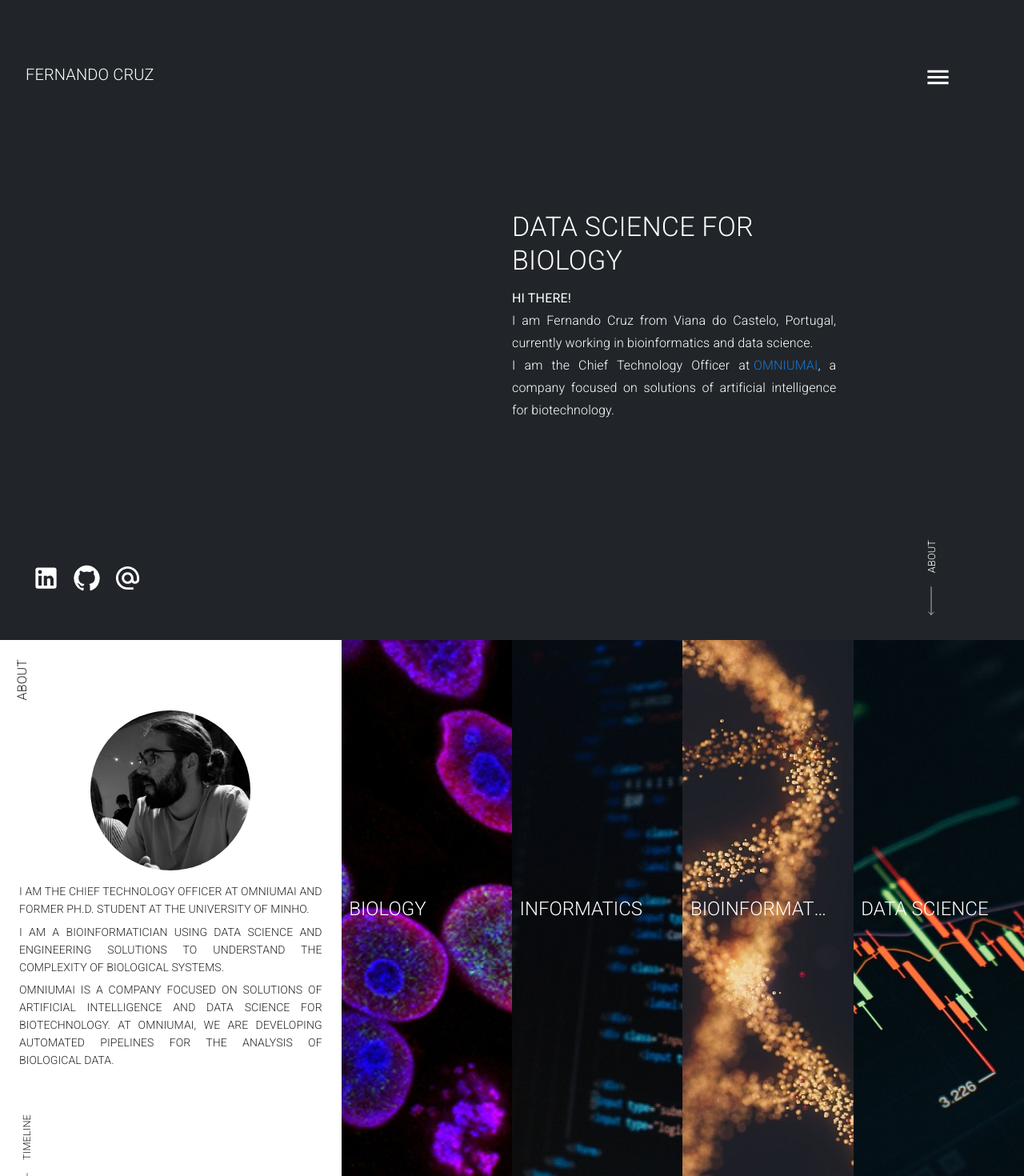
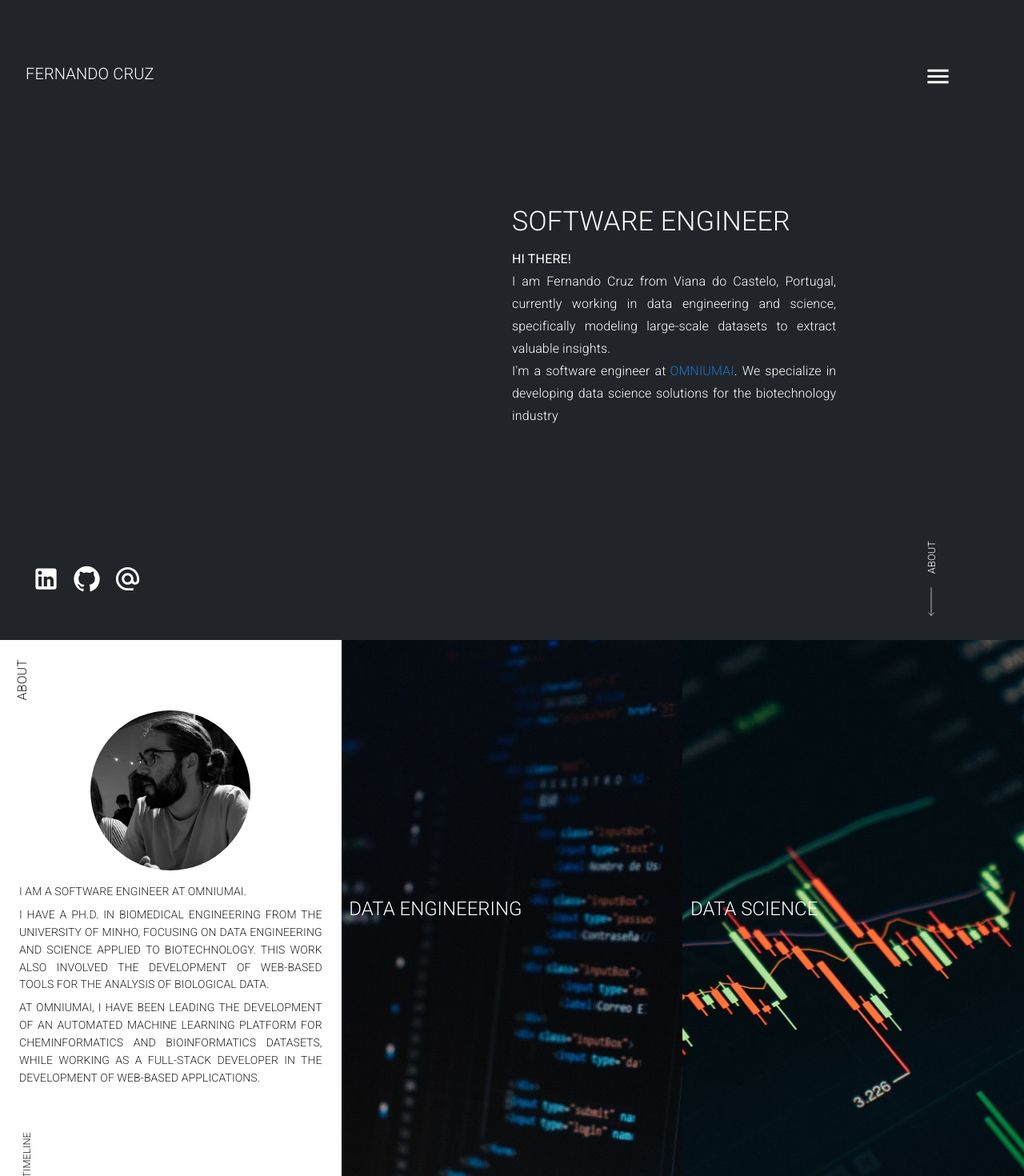
Before and after one commit to cruz-f/cruz-f.github.io, a React (Create React App) app: page / in a window 1280 px wide. Shown: the top 1470 px of the page at 80% size. Built offline with nearby package versions, Linux system fonts and the light colour scheme.

Commit message:
[ADD] update home, about, and timeline

```diff
--- a/src/components/AppDrawer.js
+++ b/src/components/AppDrawer.js
@@ -41,8 +41,8 @@ function AppDrawer() {
                 sx = {{
                     '& .MuiDrawer-paper': {
                         backgroundColor: '#0E4749',
-                        minWidth: '100vw',
-                        maxWidth: '100vw',
+                        minWidth: '70vw',
+                        maxWidth: '70vw',
                         maxHeight: '100vh',
                     },
                     [theme.breakpoints.up('sm')]: {
--- a/src/sections/About.js
+++ b/src/sections/About.js
@@ -1,10 +1,8 @@
 import * as React from 'react';
-import {Avatar, Grid, Typography, useMediaQuery} from "@mui/material";
+import { Avatar, Grid, Typography, useMediaQuery } from "@mui/material";
 import Accordion from "../components/Accordion";
 import AccordionDetail from "../components/AccordionDetail";
 import AvatarImg from "../assets/avatar.jpg";
-import Biology from "../assets/biology.jpg";
-import Bioinformatics from "../assets/bioinformatics.jpg";
 import Informatics from "../assets/informatics.jpg";
 import Data from "../assets/data.jpg";
 import DownButton from "../components/DownButton";
@@ -12,30 +10,15 @@ import DownButton from "../components/DownButton";
 
 const aboutSections = [
     {
-        title: 'Biology',
-        description: 'The volume of omics data is rising at an unprecedented scale due to the advent of high-throughput sequencing. ' +
-            'Large-scale omics data are nowadays used to study the molecular machinery of living organisms at the systems level.',
-        description2: 'The analysis of omics data is a complex task that requires the development of computational tools to extract ' +
-            'meaningful information from the data.',
-        image: Biology
-    },
-    {
-        title: 'Informatics',
-        description: 'The development of user-friendly computational tools is a key factor to understand the complexity of biological systems.',
-        description2: 'The development of user-friendly tools, often based on the web, requires a rich stack in web development, ' +
-            'data engineering, and data visualization.',
+        title: 'Data engineering',
+        description: 'The development of ETL tools is a key factor to power complex data analysis and machine learning pipelines. ',
+        description2: 'I have been developing ETL tools to extract and process relevant biological data, including the development of web-based tools to unveil valuable insights.',
         image: Informatics
     },
     {
-        title: 'Bioinformatics',
-        description: 'I am a bioinformatician with a strong background in the analysis of metabolic and regulatory systems.',
-        description2: 'The development of computational tools for biological data engineering and analysis has been my main activity in the last years.',
-        image: Bioinformatics
-    },
-    {
         title: 'Data science',
-        description: 'In the era of big data, machine and deep learning are becoming increasingly important in drug discovery, novel biomarker discovery, molecular design, among others.',
-        description2: 'My research is now focussed on the development of pipelines for the analysis of biological data and the development of machine and deep learning models.',
+        description: 'In the era of big data, machine and deep learning are becoming increasingly important to extract valuable insights from large-scale datasets.',
+        description2: 'My research has been focussed on the development of pipelines for the analysis of biotech data and the development of machine and deep learning models.',
         image: Data
     },
 ]
@@ -43,8 +26,8 @@ const aboutSections = [
 
 function About() {
     const scrollToTimeline = () => {
-        const timelineSection = document.querySelector( '#timeline' );
-        timelineSection.scrollIntoView({ behavior: 'smooth', block: 'start', inline: 'center'});
+        const timelineSection = document.querySelector('#timeline');
+        timelineSection.scrollIntoView({ behavior: 'smooth', block: 'start', inline: 'center' });
     };
 
     const isMobile = useMediaQuery('(max-width: 1024px)');
@@ -74,7 +57,7 @@ function About() {
                         marginX: "auto",
                         width: 200,
                         height: 200
-                        }}/>
+                    }} />
                 <Typography
                     color={'#212529'}
                     variant="subtitle2"
@@ -86,7 +69,7 @@ function About() {
                         paddingX: "0.5rem",
                         paddingY: "0.2rem",
                     }}>
-                    I am the Chief Technology Officer at OMNIUMAI and former Ph.D. student at the University of Minho.
+                    I am a Software Engineer at OMNIUMAI.
                 </Typography>
                 <Typography
                     color={'#212529'}
@@ -99,7 +82,8 @@ function About() {
                         paddingX: "0.5rem",
                         paddingY: "0.2rem",
                     }}>
-                    I am a bioinformatician using data science and engineering solutions to understand the complexity of biological systems.
+                    I have a Ph.D. in Biomedical Engineering from the University of Minho, focusing on data engineering and science
+                    applied to biotechnology. This work also involved the development of web-based tools for the analysis of biological data.
                 </Typography>
                 <Typography
                     color={'#212529'}
@@ -112,13 +96,12 @@ function About() {
                         paddingX: "0.5rem",
                         paddingY: "0.2rem",
                     }}>
-                    OmniumAI is a company focused on solutions of artificial intelligence
-                    and data science for biotechnology. At OmniumAI, we are developing automated pipelines for the analysis of
-                    biological data.
+                    At OmniumAI, I have been leading the development of an automated machine learning platform for cheminformatics and bioinformatics datasets,
+                    while working as a full-stack developer in the development of web-based applications.
                 </Typography>
                 {!isMobile &&
-                    <div style={{paddingTop: "2.8rem"}}>
-                        <DownButton scrollHandler={() => scrollToTimeline()} text={'timeline'} color={'#212529'}/>
+                    <div style={{ paddingTop: "2.8rem" }}>
+                        <DownButton scrollHandler={() => scrollToTimeline()} text={'timeline'} color={'#212529'} />
                     </div>
                 }
             </Grid>
@@ -129,7 +112,7 @@ function About() {
                         <AccordionDetail index={index} title={section.title}
                             description={section.description}
                             description2={section.description2}
-                                         image={section.image}/>
+                            image={section.image} />
                     ))}
                 </Accordion>
             </Grid>
--- a/src/sections/Home.js
+++ b/src/sections/Home.js
@@ -1,5 +1,5 @@
 import * as React from 'react';
-import {Grid, Typography, IconButton, Link} from "@mui/material";
+import { Grid, Typography, IconButton, Link } from "@mui/material";
 import LinkedInIcon from '@mui/icons-material/LinkedIn';
 import GitHubIcon from '@mui/icons-material/GitHub';
 import AlternateEmailIcon from '@mui/icons-material/AlternateEmail';
@@ -9,8 +9,8 @@ import DownButton from "../components/DownButton";
 
 function Home() {
     const scrollToAbout = () => {
-        const aboutSection = document.querySelector( '#about' );
-        aboutSection.scrollIntoView({ behavior: 'smooth', block: 'center', inline: 'center'});
+        const aboutSection = document.querySelector('#about');
+        aboutSection.scrollIntoView({ behavior: 'smooth', block: 'center', inline: 'center' });
     };
     return (
         <Grid container
@@ -25,7 +25,7 @@ function Home() {
             columns={{ xs: 8, sm: 8, md: 12, lg: 12 }}
             justifyContent="space-between"
             alignItems="center">
-            <Grid item xs={7} sm={7} md={11} lg={11} pb={{xs:1}}>
+            <Grid item xs={7} sm={7} md={11} lg={11} pb={{ xs: 1 }}>
                 <Typography
                     color={'#FFF'}
                     variant="h6"
@@ -56,7 +56,7 @@ function Home() {
                         fontWeight: 'lighter',
                         textTransform: "uppercase",
                     }}>
-                    Data Science for Biology
+                    Software Engineer
                 </Typography>
                 <Typography
                     color={'#FFF'}
@@ -78,7 +78,7 @@ function Home() {
                         textAlign: 'justify',
                     }}>
                     I am Fernando Cruz from Viana do Castelo, Portugal,
-                    currently working in bioinformatics and data science.
+                    currently working in data engineering and science, specifically modeling large-scale datasets to extract valuable insights.
                 </Typography>
                 <Typography
                     color={'#FFF'}
@@ -88,12 +88,12 @@ function Home() {
                         fontWeight: 'lighter',
                         textAlign: 'justify',
                     }}>
-                    I am the Chief Technology Officer at
-                    <Link href="https://omniumai.com"
+                    I'm a software engineer at
+                    <Link href="https://omniumai.com/"
                         underline="none"
                         pl={"0.3rem"}>
                         OMNIUMAI
-                    </Link>, a company focused on solutions of artificial intelligence for biotechnology.
+                    </Link>. We specialize in developing data science solutions for the biotechnology industry
                 </Typography>
             </Grid>
             <Grid item xs={0} sm={2} md={2} lg={2}>
@@ -103,18 +103,18 @@ function Home() {
             <Grid item xs={12} sm={0} md={0} lg={12}>
             </Grid>
             <Grid item xs={7} sm={7} md={11} lg={11}>
-                <IconButton href={"https://www.linkedin.com/in/fernando-cruz-ba2b65142"}>
-                    <LinkedInIcon sx={{ color: "#FFF" }} fontSize="large"/>
+                <IconButton href={"https://www.linkedin.com/in/fernando-cruz-ba2b65142/"}>
+                    <LinkedInIcon sx={{ color: "#FFF" }} fontSize="large" />
                 </IconButton>
-                <IconButton href={"https://github.com/cruz-f"}>
-                    <GitHubIcon sx={{ color: "#FFF" }} fontSize="large"/>
+                <IconButton href={"https://github.com/cruz-f/"}>
+                    <GitHubIcon sx={{ color: "#FFF" }} fontSize="large" />
                 </IconButton>
                 <IconButton href={"mailto:fcruz@omniumai.com"}>
-                    <AlternateEmailIcon sx={{ color: "#FFF" }} fontSize="large"/>
+                    <AlternateEmailIcon sx={{ color: "#FFF" }} fontSize="large" />
                 </IconButton>
             </Grid>
             <Grid item xs={1} sm={1} md={1} lg={1}>
-                <DownButton scrollHandler={() => scrollToAbout()} text={'about'} color={'#ffffff'}/>
+                <DownButton scrollHandler={() => scrollToAbout()} text={'about'} color={'#ffffff'} />
             </Grid>
         </Grid>
     );
--- a/src/sections/Timeline.js
+++ b/src/sections/Timeline.js
@@ -1,6 +1,6 @@
 import * as React from 'react';
 import Typography from '@mui/material/Typography';
-import {Grid, Stack, useMediaQuery} from "@mui/material";
+import { Grid, Stack, useMediaQuery } from "@mui/material";
 import Timeline from '@mui/lab/Timeline';
 import TimelineItem from "../components/TimelineItem";
 import TimelineCard from "../components/TimelineCard";
@@ -63,14 +63,14 @@ const timelineItems = [
             'I am currently assisting lectures in the areas of Bioinformatics and Machine Learning applied to Biology.',
     },
     {
-        position: 'Chief Technology Officer',
+        position: 'Software Engineer',
         date: 'Jun 2021-present',
         company: 'OMNIUMAI',
         url: 'https://www.tecminho.uminho.pt/storage/app/media/images/spinoffs/omniumai.png',
-        description: 'Chief Technology Officer at OMNIUMAI, a spin-off company from the University of Minho. ' +
-            'I have been directly involved in the development of OmniA, our machine learning platform for biological data. ' +
+        description: 'Software Engineer at OMNIUMAI, a spin-off company from the University of Minho. ' +
+            'I have been directly involved in the development of OmniA, our automated machine learning platform for biotech data. ' +
             'Purely based on automated machine learning, OmniA can generate predictive models for drug classification, ' +
-            'drug sensitivity, antibody prediction, and more.',
+            'drug sensitivity, antibody prediction, and more. I am also working as a full-stack developer in the development of web-based applications',
     }
 ]
 
@@ -100,15 +100,15 @@ function TimelineSection() {
                 Timeline
             </Typography>
             {isMobile ?
-                <Stack spacing={2} sx={{marginX: 'auto', marginTop: '2rem'}}>
+                <Stack spacing={2} sx={{ marginX: 'auto', marginTop: '2rem' }}>
                     {timelineItems.map((item) => (
-                        <TimelineCard {...item}/>
+                        <TimelineCard {...item} />
                     ))}
                 </Stack>
                 :
                 <Timeline align="alternate">
                     {timelineItems.map((item) => (
-                        <TimelineItem {...item}/>
+                        <TimelineItem {...item} />
                     ))}
                 </Timeline>
             }
```
Also changed, not shown: src/components/TimelineItem.js (+9 -8 lines), package.json (line endings or trailing spaces). Lines whose indentation alone changed are shown as unchanged.
